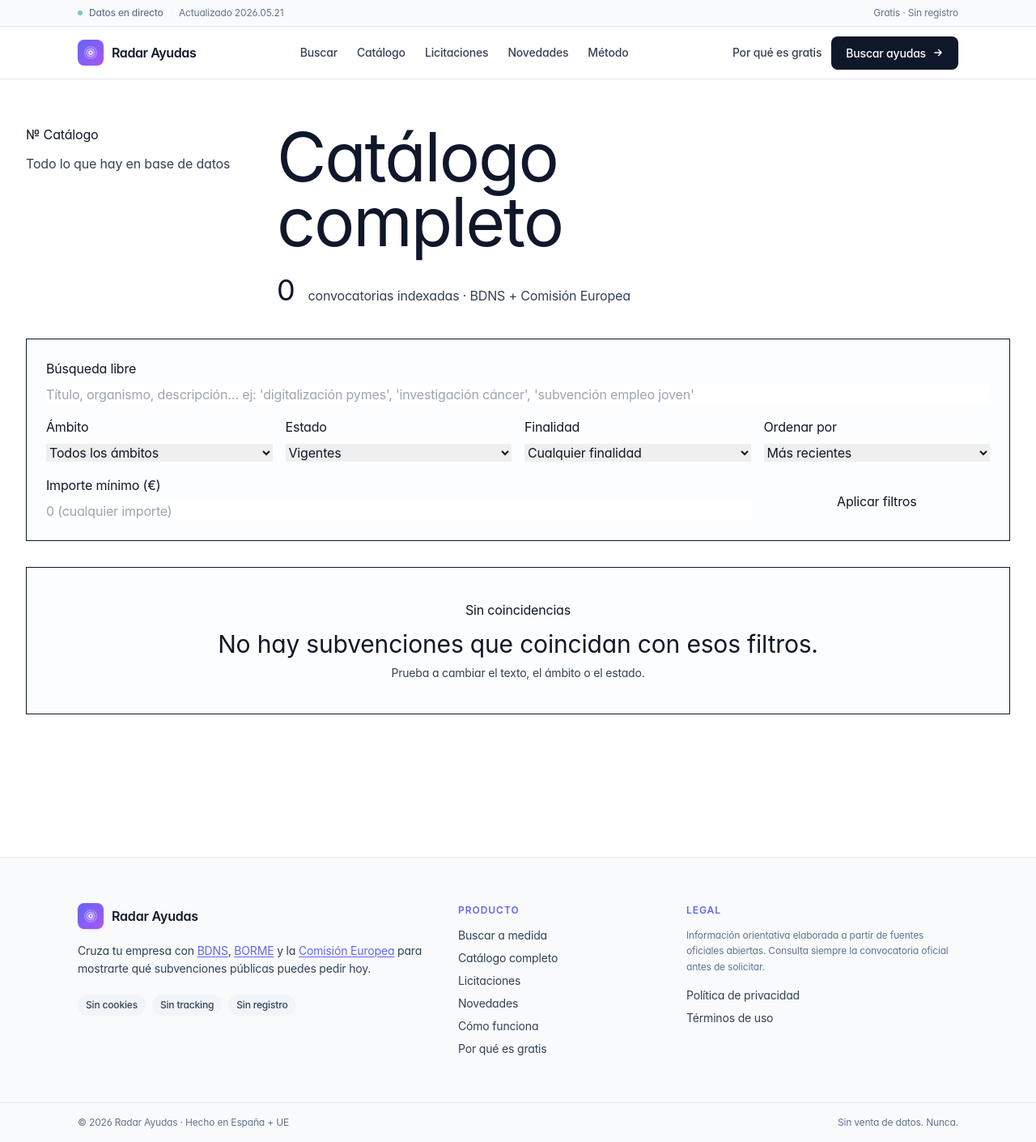
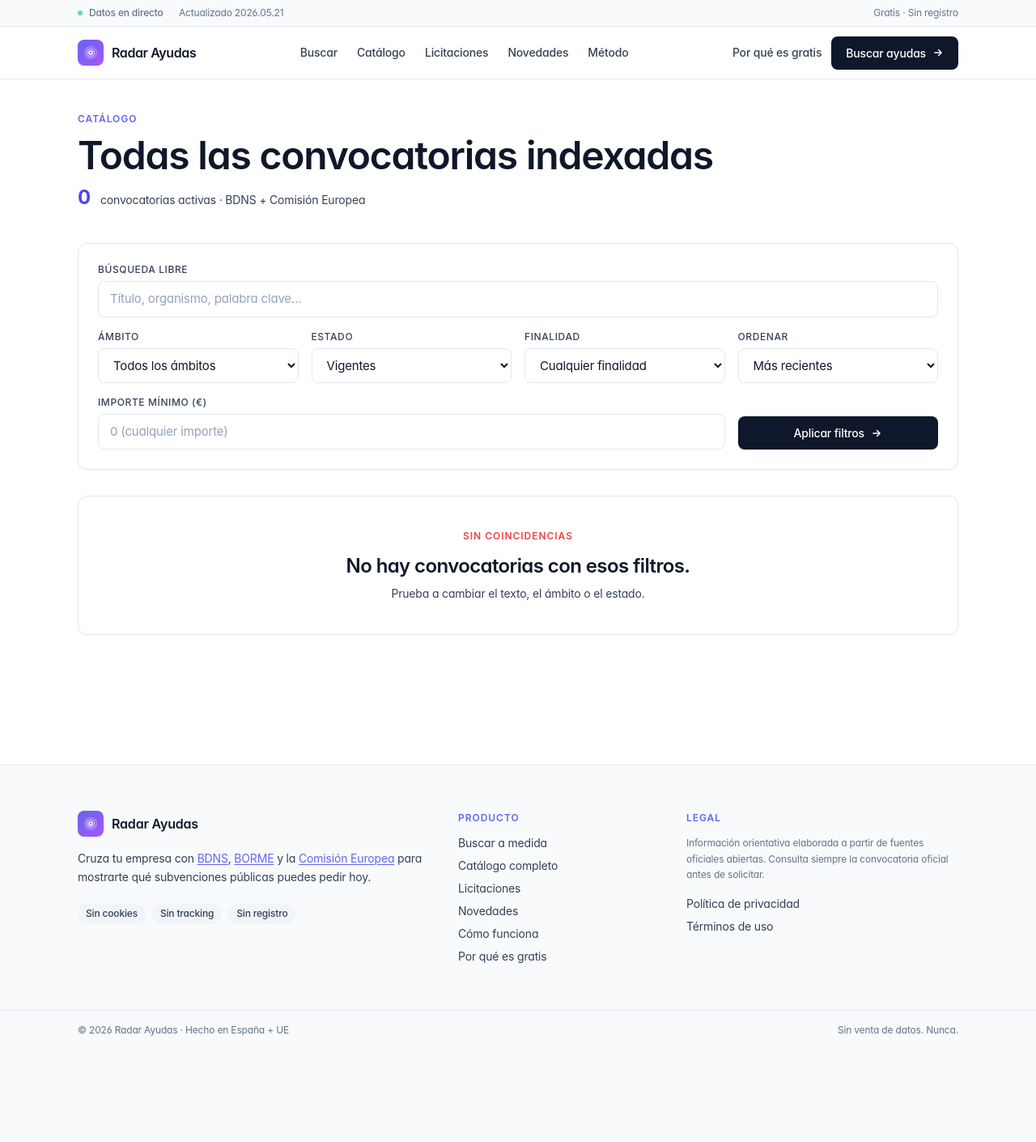
Before and after one commit to Flexigobe/subvenia, a FastAPI app: page /subvenciones in a window 1280 px wide. Shown: the whole page at 81% size. After the commit the page ends 1279 px from the top, so only its background shows below. Run offline with FastAPI, Linux system fonts and the light colour scheme; data that the repository does not hold is empty; some libraries are stand-ins or nearby versions; some web fonts are replaced.

Commit message:
rebrand fase 3: browse.html + bulk sed en como_funciona/news/licitaciones/legal
- browse.html: form filtros con .input + tabla con .card + paginación limpia.
- como_funciona, news, licitaciones, legal/*, unsubscribed:
  sed bulk reemplazando clases del antiguo sistema editorial:
    ff-display    -> display font-semibold
    press         -> eyebrow / text-xs
    num-bloomberg -> font-bold
    ed-link       -> link
    ed-input-box  -> input
    ed-card       -> card
    btn-sello     -> btn-accent
    oxblood       -> accent (indigo)
    ochre         -> warn (amber)
    moss          -> success (emerald)
  Esto deja esas páginas con look consistente sin reescribirlas por
  completo (lo que se podrá hacer en futura iteración).

```diff
--- a/app/web/templates/browse.html
+++ b/app/web/templates/browse.html
@@ -2,119 +2,114 @@
 {% block title %}Catálogo · Radar Ayudas{% endblock %}
 {% block content %}
 
-<div class="max-w-7xl mx-auto px-5 md:px-8 py-10 md:py-14">
+<div class="max-w-6xl mx-auto px-5 md:px-8 py-10">
 
-  {# ───── Portadilla ───── #}
-  <header class="grid grid-cols-12 gap-6 mb-10">
-    <div class="col-span-12 md:col-span-3">
-      <div class="press text-oxblood">№ Catálogo</div>
-      <div class="rule mt-1 mb-3"></div>
-      <div class="press-sm text-ink2">Todo lo que hay en base de datos</div>
-    </div>
-    <div class="col-span-12 md:col-span-9">
-      <h1 class="ff-display text-ink leading-[0.95] tracking-tight text-[44px] md:text-[68px] lg:text-[84px]"
-          style='font-variation-settings:"opsz" 144,"SOFT" 30,"WONK" 1,"wght" 700'>
-        Catálogo<br><span class="ff-display-light text-oxblood">completo</span>
+  {# Header #}
+  <header class="mb-10">
+    <div class="eyebrow mb-3">Catálogo</div>
+    <h1 class="display text-4xl md:text-5xl font-semibold text-ink mb-3">
+      Todas las convocatorias indexadas
     </h1>
-      <div class="rule mt-6 mb-3"></div>
-      <div class="flex items-baseline gap-4">
-        <span class="num-bloomberg text-4xl text-ink">{{ "{:,}".format(total_count) }}</span>
-        <span class="press-sm text-ink2">convocatorias indexadas · BDNS + Comisión Europea</span>
-      </div>
+    <div class="flex items-baseline gap-3">
+      <span class="text-2xl font-bold text-accent2">{{ "{:,}".format(total_count).replace(",", ".") }}</span>
+      <span class="text-ink2 text-sm">convocatorias activas · BDNS + Comisión Europea</span>
     </div>
   </header>
 
-  {# ───── Filtros ───── #}
-  <form method="get" action="/subvenciones" class="border border-ink p-5 md:p-6 mb-8 bg-paperdk/40 grid grid-cols-12 gap-4 items-end">
-    <div class="col-span-12 md:col-span-12">
-      <label for="q" class="press text-ink mb-2 block">Búsqueda libre</label>
-      <input id="q" type="text" name="q" value="{{ q }}" placeholder="Título, organismo, descripción… ej: 'digitalización pymes', 'investigación cáncer', 'subvención empleo joven'"
-             class="ed-input-box w-full text-base">
+  {# Filtros #}
+  <form method="get" action="/subvenciones" class="card p-5 md:p-6 mb-8">
+    <div class="grid grid-cols-12 gap-4">
+      <div class="col-span-12">
+        <label for="q" class="block text-xs font-medium text-ink2 uppercase tracking-wider mb-1.5">Búsqueda libre</label>
+        <input id="q" type="text" name="q" value="{{ q }}"
+               placeholder="Título, organismo, palabra clave…"
+               class="input">
       </div>
-    <div class="col-span-6 md:col-span-3">
-      <label for="ambito" class="press text-ink mb-2 block">Ámbito</label>
-      <select id="ambito" name="ambito" class="ed-input-box w-full">
+      <div class="col-span-12 md:col-span-3">
+        <label for="ambito" class="block text-xs font-medium text-ink2 uppercase tracking-wider mb-1.5">Ámbito</label>
+        <select id="ambito" name="ambito" class="input">
           {% for value, label in ambito_choices %}
           <option value="{{ value }}" {% if ambito == value %}selected{% endif %}>{{ label }}</option>
           {% endfor %}
         </select>
       </div>
-    <div class="col-span-6 md:col-span-3">
-      <label for="estado" class="press text-ink mb-2 block">Estado</label>
-      <select id="estado" name="estado" class="ed-input-box w-full">
+      <div class="col-span-12 md:col-span-3">
+        <label for="estado" class="block text-xs font-medium text-ink2 uppercase tracking-wider mb-1.5">Estado</label>
+        <select id="estado" name="estado" class="input">
           {% for value, label in estado_choices %}
           <option value="{{ value }}" {% if estado == value %}selected{% endif %}>{{ label }}</option>
           {% endfor %}
         </select>
       </div>
-    <div class="col-span-6 md:col-span-3">
-      <label for="finalidad" class="press text-ink mb-2 block">Finalidad</label>
-      <select id="finalidad" name="finalidad" class="ed-input-box w-full">
+      <div class="col-span-12 md:col-span-3">
+        <label for="finalidad" class="block text-xs font-medium text-ink2 uppercase tracking-wider mb-1.5">Finalidad</label>
+        <select id="finalidad" name="finalidad" class="input">
           {% for value, label in finalidad_choices %}
           <option value="{{ value }}" {% if finalidad == value %}selected{% endif %}>{{ label }}</option>
           {% endfor %}
         </select>
       </div>
-    <div class="col-span-6 md:col-span-3">
-      <label for="orden" class="press text-ink mb-2 block">Ordenar por</label>
-      <select id="orden" name="orden" class="ed-input-box w-full">
+      <div class="col-span-12 md:col-span-3">
+        <label for="orden" class="block text-xs font-medium text-ink2 uppercase tracking-wider mb-1.5">Ordenar</label>
+        <select id="orden" name="orden" class="input">
           {% for value, label in orden_choices %}
           <option value="{{ value }}" {% if orden == value %}selected{% endif %}>{{ label }}</option>
           {% endfor %}
         </select>
       </div>
       <div class="col-span-12 md:col-span-9">
-      <label for="importe_min" class="press text-ink mb-2 block">Importe mínimo (€)</label>
+        <label for="importe_min" class="block text-xs font-medium text-ink2 uppercase tracking-wider mb-1.5">Importe mínimo (€)</label>
         <input id="importe_min" type="number" name="importe_min" min="0" step="1000" value="{{ importe_min or '' }}"
-             placeholder="0 (cualquier importe)"
-             class="ed-input-box w-full">
+               placeholder="0 (cualquier importe)" class="input">
       </div>
-    <div class="col-span-12 md:col-span-3">
-      <button type="submit" class="btn-sello w-full px-4 py-3 ff-display" style='font-variation-settings:"opsz" 144,"wght" 600'>Aplicar filtros</button>
+      <div class="col-span-12 md:col-span-3 flex items-end">
+        <button type="submit" class="btn-primary w-full">
+          Aplicar filtros
+          <svg class="w-3.5 h-3.5" viewBox="0 0 24 24" fill="none" stroke="currentColor" stroke-width="2.5"><path d="M5 12h14m0 0l-6-6m6 6l-6 6" stroke-linecap="round" stroke-linejoin="round"/></svg>
+        </button>
+      </div>
     </div>
   </form>
 
-  {# ───── Tabla ───── #}
+  {# Tabla #}
   {% if items %}
-  <div class="border border-ink overflow-hidden mb-6">
+  <div class="card overflow-hidden mb-6">
     <table class="w-full text-sm">
-      <thead class="bg-ink text-paper">
+      <thead class="bg-paperdk border-b border-line">
         <tr>
-          <th class="px-4 py-3 text-left press-sm">Convocatoria</th>
-          <th class="px-4 py-3 text-left press-sm hidden md:table-cell">Organismo</th>
-          <th class="px-4 py-3 text-left press-sm hidden lg:table-cell">Ámbito</th>
-          <th class="px-4 py-3 text-left press-sm hidden lg:table-cell">Recibida</th>
-          <th class="px-4 py-3 text-left press-sm">Estado</th>
+          <th class="px-4 py-3 text-left text-xs font-semibold text-ink3 uppercase tracking-wider">Convocatoria</th>
+          <th class="px-4 py-3 text-left text-xs font-semibold text-ink3 uppercase tracking-wider hidden md:table-cell">Organismo</th>
+          <th class="px-4 py-3 text-left text-xs font-semibold text-ink3 uppercase tracking-wider hidden lg:table-cell">Ámbito</th>
+          <th class="px-4 py-3 text-left text-xs font-semibold text-ink3 uppercase tracking-wider hidden lg:table-cell">Recibida</th>
+          <th class="px-4 py-3 text-left text-xs font-semibold text-ink3 uppercase tracking-wider">Estado</th>
         </tr>
       </thead>
       <tbody>
         {% for sub in items %}
-        <tr class="border-t border-ink/15 hover:bg-paperdk/50 transition">
+        <tr class="border-t border-line hover:bg-paperdk/60 transition">
           <td class="px-4 py-3">
-            <a href="/subsidy/{{ sub.id }}" class="ff-display text-base text-ink hover:text-oxblood transition line-clamp-2" style='font-variation-settings:"opsz" 144,"wght" 600'>
+            <a href="/subsidy/{{ sub.id }}" class="font-medium text-ink hover:text-accent2 transition line-clamp-2">
               {{ sub.titulo or "—" }}
             </a>
           </td>
-          <td class="px-4 py-3 text-ink2 hidden md:table-cell text-xs">{{ (sub.organismo or "—")|truncate(55, true, "…") }}</td>
+          <td class="px-4 py-3 text-ink3 hidden md:table-cell text-xs">{{ (sub.organismo or "—")|truncate(50, true, "…") }}</td>
           <td class="px-4 py-3 hidden lg:table-cell">
-            <span class="press-sm border border-ink/40 text-ink2 px-2 py-0.5">{{ sub.ambito|capitalize }}</span>
+            <span class="pill">{{ sub.ambito|capitalize }}</span>
           </td>
           <td class="px-4 py-3 hidden lg:table-cell">
-            <span class="ff-mono text-xs text-ink2">{% if sub.fecha_inicio %}{{ sub.fecha_inicio.strftime("%d.%m.%Y") }}{% else %}—{% endif %}</span>
+            <span class="font-mono text-xs text-ink3">{% if sub.fecha_inicio %}{{ sub.fecha_inicio.strftime("%d.%m.%Y") }}{% else %}—{% endif %}</span>
           </td>
           <td class="px-4 py-3">
             {% if sub.estado == "abierta" %}
-            <span class="inline-flex items-center gap-1.5 press-sm border border-moss text-moss px-2 py-0.5">
-              <span class="w-1.5 h-1.5 bg-moss"></span>Abierta
+            <span class="pill pill-success">
+              <span class="w-1.5 h-1.5 rounded-full bg-success"></span>Abierta
             </span>
-            {% elif sub.estado == "cerrada" %}
-            <span class="inline-flex items-center gap-1.5 press-sm border border-ink/30 text-ink3 px-2 py-0.5">
-              <span class="w-1.5 h-1.5 bg-ink3"></span>Cerrada
+            {% elif sub.estado == "proximamente" %}
+            <span class="pill pill-warn">
+              <span class="w-1.5 h-1.5 rounded-full bg-warn"></span>Próximamente
             </span>
             {% else %}
-            <span class="inline-flex items-center gap-1.5 press-sm border border-ochre text-ochre px-2 py-0.5">
-              <span class="w-1.5 h-1.5 bg-ochre"></span>Próximamente
-            </span>
+            <span class="pill">{{ sub.estado|capitalize }}</span>
             {% endif %}
           </td>
         </tr>
@@ -123,40 +118,40 @@
     </table>
   </div>
   {% else %}
-  <div class="border border-ink p-10 text-center bg-paperdk/40 mb-6">
-    <div class="press text-oxblood mb-3">Sin coincidencias</div>
-    <p class="ff-display text-2xl md:text-3xl text-ink mb-2" style='font-variation-settings:"opsz" 144,"wght" 600'>
-      No hay subvenciones que coincidan con esos filtros.
-    </p>
+  <div class="card p-10 text-center mb-6">
+    <div class="eyebrow text-danger mb-3">Sin coincidencias</div>
+    <h2 class="display text-2xl font-semibold text-ink mb-2">
+      No hay convocatorias con esos filtros.
+    </h2>
     <p class="text-sm text-ink2">Prueba a cambiar el texto, el ámbito o el estado.</p>
   </div>
   {% endif %}
 
-  {# ───── Paginación ───── #}
+  {# Paginación #}
   {% if total_pages > 1 %}
-  <div class="flex items-center justify-between text-sm border-t border-b border-ink py-4">
+  <nav class="flex items-center justify-between text-sm py-4 border-t border-line">
     <div>
       {% if page > 1 %}
       <a href="/subvenciones?q={{ q }}&ambito={{ ambito }}&estado={{ estado }}&finalidad={{ finalidad }}&importe_min={{ importe_min }}&orden={{ orden }}&page={{ page - 1 }}"
-         class="press text-ink ed-link inline-flex items-center gap-2">
-        <svg class="w-3 h-3" fill="none" stroke="currentColor" viewBox="0 0 24 24"><path stroke-linecap="round" stroke-linejoin="round" stroke-width="2.5" d="M15 19l-7-7 7-7"/></svg>
+         class="link inline-flex items-center gap-1.5 font-medium">
+        <svg class="w-3.5 h-3.5" viewBox="0 0 24 24" fill="none" stroke="currentColor" stroke-width="2.5"><path d="M15 19l-7-7 7-7" stroke-linecap="round" stroke-linejoin="round"/></svg>
         Anterior
       </a>
       {% endif %}
     </div>
-    <span class="press text-ink2">
-      Página <span class="num-bloomberg text-xl text-ink mx-1">{{ page }}</span> de <span class="num-bloomberg text-xl text-ink mx-1">{{ total_pages }}</span>
+    <span class="text-ink3 text-xs">
+      Página <strong class="text-ink">{{ page }}</strong> de <strong class="text-ink">{{ total_pages }}</strong>
     </span>
     <div>
       {% if page < total_pages %}
       <a href="/subvenciones?q={{ q }}&ambito={{ ambito }}&estado={{ estado }}&finalidad={{ finalidad }}&importe_min={{ importe_min }}&orden={{ orden }}&page={{ page + 1 }}"
-         class="press text-ink ed-link inline-flex items-center gap-2">
+         class="link inline-flex items-center gap-1.5 font-medium">
         Siguiente
-        <svg class="w-3 h-3" fill="none" stroke="currentColor" viewBox="0 0 24 24"><path stroke-linecap="round" stroke-linejoin="round" stroke-width="2.5" d="M9 5l7 7-7 7"/></svg>
+        <svg class="w-3.5 h-3.5" viewBox="0 0 24 24" fill="none" stroke="currentColor" stroke-width="2.5"><path d="M9 5l7 7-7 7" stroke-linecap="round" stroke-linejoin="round"/></svg>
       </a>
       {% endif %}
     </div>
-  </div>
+  </nav>
   {% endif %}
 
 </div>
```
Also changed, not shown: app/web/templates/como_funciona.html (+24 -24 lines), app/web/templates/legal/privacidad.html (+5 -5 lines), app/web/templates/legal/terminos.html (+5 -5 lines), app/web/templates/licitaciones.html (+36 -36 lines), app/web/templates/news.html (+61 -61 lines), app/web/templates/unsubscribed.html (+7 -7 lines). Lines whose indentation alone changed are shown as unchanged.
